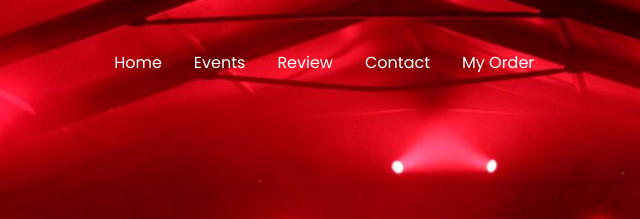
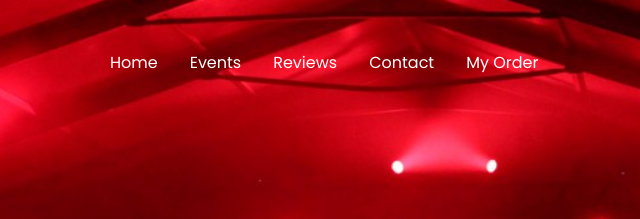
Before and after one commit to goureskoshti/Euphoria12, a plain HTML site: page index.html in a window 1280 px wide. Shown: the top 219 px of the page, 235-875 px from the left. Drawn offline with nearby package versions, Linux system fonts and the light colour scheme.

Commit message:
final change9

```diff
--- a/index.html
+++ b/index.html
@@ -25,7 +25,7 @@
         <ul class="nav__links" id="nav-links">
           <li><a href="#home">Home</a></li>
           <li><a href="#about">Events</a></li>
-          <li><a href="#service">Review</a></li>
+          <li><a href="#service">Reviews</a></li>
           <li><a href="#contact">Contact</a></li>
           <li><a href="My-Order/myorder.html">My Order</a></li>
         </ul>
```
